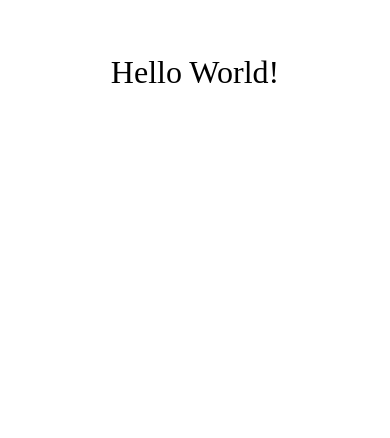
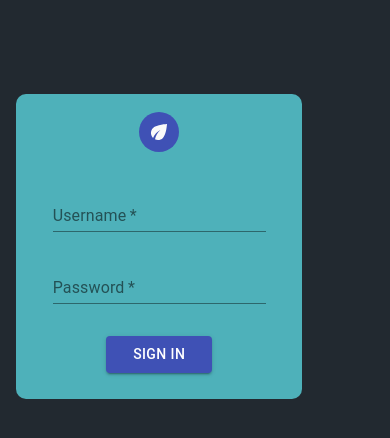
Before and after one commit to ElliotAlexander/GDP-Group-31-Frontend, a React app: page / in a window 390 px wide. Shown: the part 106-544 px from the top of the page. Built offline with nearby package versions, Linux system fonts and the light colour scheme.

Commit message:
Basic login page design
- Need to check whether it's better to use a component or a function as right now.
- Design should be responsive - needs testing.

```diff
--- a/package.json
+++ b/package.json
@@ -56,6 +56,8 @@
   "dependencies": {
     "@babel/plugin-transform-react-constant-elements": "7.6.3",
     "@babel/plugin-transform-react-inline-elements": "7.2.0",
+    "@material-ui/core": "^4.5.2",
+    "@material-ui/icons": "^4.5.1",
     "babel-plugin-transform-react-pure-class-to-function": "1.0.1",
     "babel-plugin-transform-react-remove-prop-types": "0.4.24",
     "core-js": "3.3.3",
--- a/src/App.jsx
+++ b/src/App.jsx
@@ -1,6 +1,6 @@
 import React, { Component } from 'react';
 import { hot } from 'react-hot-loader/root';
-import HelloWorld from './components/hello-world';
+import LoginPagev2 from './components/login-page-v2';
 
 class App extends Component {
   constructor(props) {
@@ -9,7 +9,7 @@
   }
 
   render() {
-    return <HelloWorld title="Hello World!" />;
+    return <LoginPagev2 />;
   }
 }
 
--- /dev/null
+++ b/src/components/login-page-v2/index.jsx
@@ -0,0 +1,82 @@
+import React from 'react';
+import Avatar from '@material-ui/core/Avatar';
+import Button from '@material-ui/core/Button';
+import CssBaseline from '@material-ui/core/CssBaseline';
+import TextField from '@material-ui/core/TextField';
+import Eco from '@material-ui/icons/Eco';
+import { makeStyles } from '@material-ui/core/styles';
+import Container from '@material-ui/core/Container';
+
+const useStyles = makeStyles(theme => ({
+  '@global': {
+    body: {
+      backgroundColor: '#222930',
+    },
+  },
+  paper: {
+    backgroundColor: '#4eb1ba',
+    marginTop: theme.spacing(25),
+    display: 'flex',
+    flexDirection: 'column',
+    alignItems: 'center',
+    padding: '10px',
+    borderRadius: '10px',
+    textAlign: 'center',
+    width: '80%',
+  },
+  avatar: {
+    margin: theme.spacing(1),
+    backgroundColor: theme.palette.primary.main,
+  },
+  form: {
+    width: '80%',
+    marginTop: theme.spacing(1),
+  },
+  submit: {
+    width: '50%',
+    margin: theme.spacing(3, 0, 2),
+  },
+}));
+
+export default function LoginPagev2() {
+  const classes = useStyles();
+
+  return (
+    <Container component="main" maxWidth="xs">
+      <CssBaseline />
+      <div className={classes.paper}>
+        <Avatar className={classes.avatar}>
+          <Eco />
+        </Avatar>
+        <form className={classes.form} noValidate>
+          <TextField
+            margin="normal"
+            required
+            fullWidth
+            id="username"
+            label="Username"
+            name="username"
+          />
+          <TextField
+            margin="normal"
+            required
+            fullWidth
+            name="password"
+            label="Password"
+            type="password"
+            id="password"
+          />
+          <Button
+            // type="submit"
+            fullWidth
+            variant="contained"
+            color="primary"
+            className={classes.submit}
+          >
+            Sign In
+          </Button>
+        </form>
+      </div>
+    </Container>
+  );
+}
```
